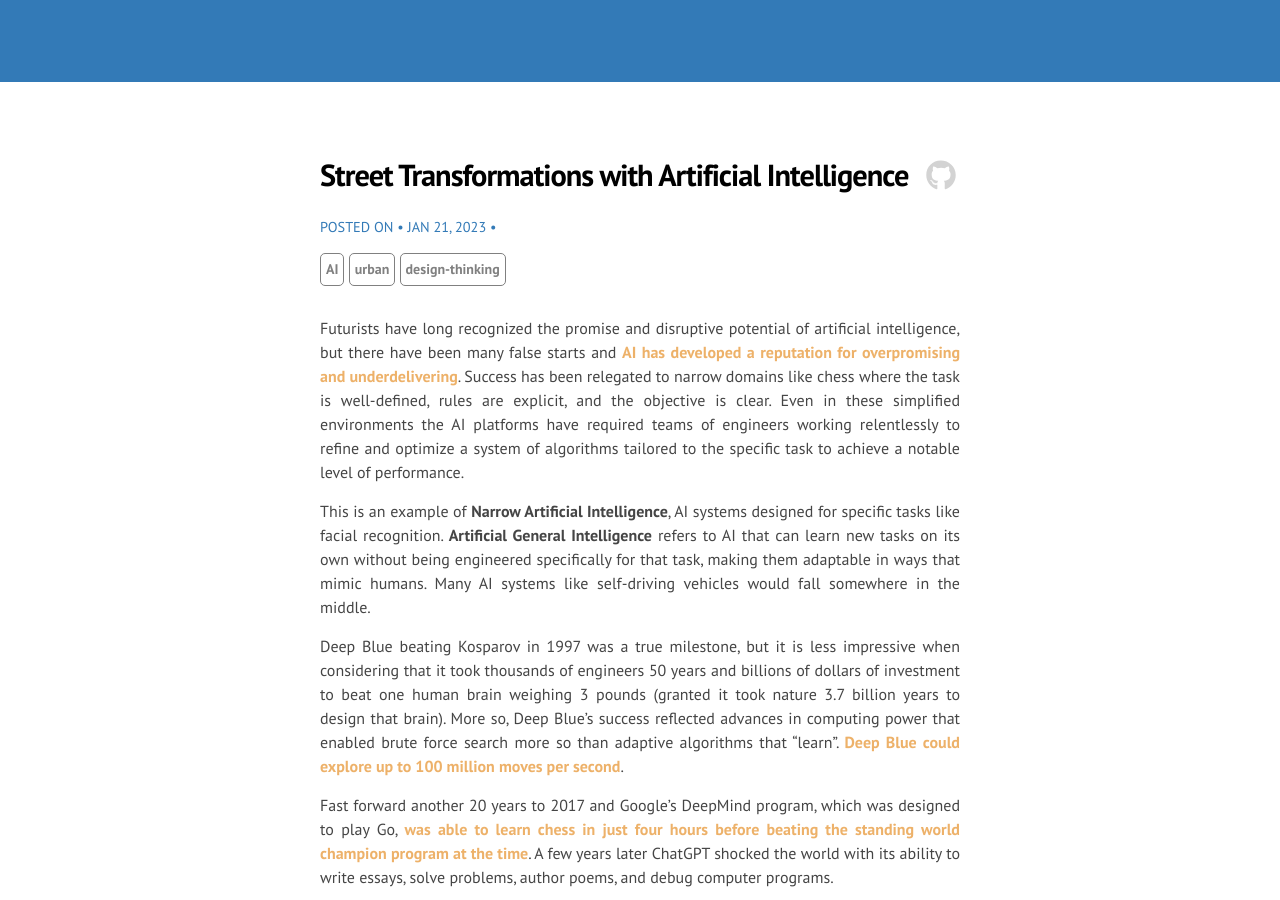
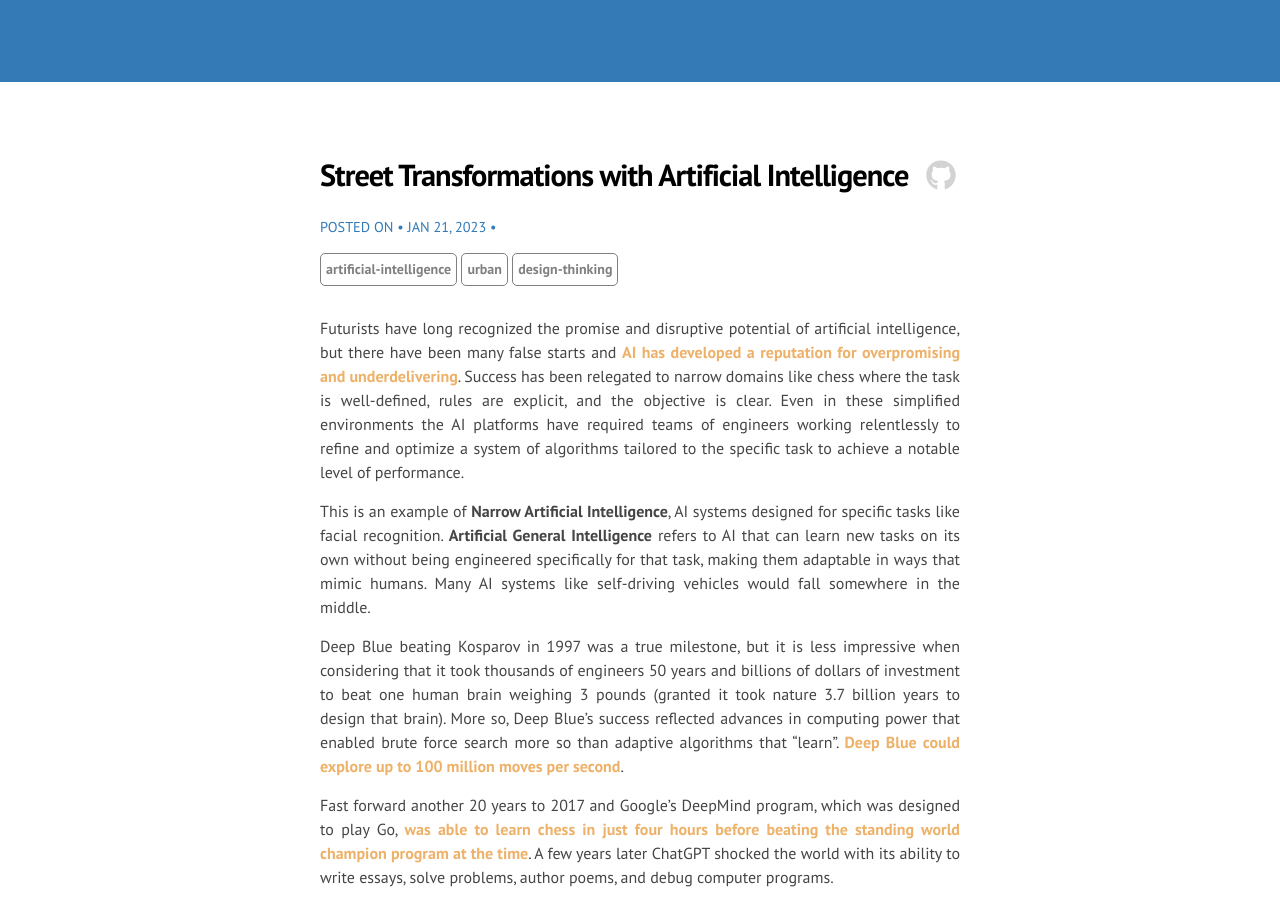
Before and after one commit to DS4PS/ds4ps.github.io, a Jekyll site: the page built from _posts/2023-01-21-ai-for-street-design.md, in a window 1280 px wide and 900 px high, scrolled down 368 px. Built offline with Jekyll 4.4.1, drawn with Linux system fonts in a browser that asks for light colours; nearby versions of some CDN libraries; library files that are not in the unit come from our copies; some of the changed lines change nothing that is shown.

Commit message:
Update 2023-01-21-ai-for-street-design.md

```diff
--- a/_posts/2023-01-21-ai-for-street-design.md
+++ b/_posts/2023-01-21-ai-for-street-design.md
@@ -1,7 +1,7 @@
 ---
 layout: post
 title: Street Transformations with Artificial Intelligence
-tags: [ AI, urban, design-thinking ]
+tags: [ artificial-intelligence, urban, design-thinking ]
 author:
 ---
 
@@ -29,16 +29,16 @@
 
 ---------
 
-![](img/street-transform-04.png)
+![](/img/street-transform-04.png)
 
 ---------
 
-![](img/street-transform-03.png)
+![](street-transform-03.png)
 
 ---------
 
-![](img/street-transform-02.png)
+![]([img/street-transform-02.png](https://raw.githubusercontent.com/DS4PS/ds4ps.github.io/master/_posts/img/street-transform-04.png))
 
 ---------
 
-![](img/street-transform-01.png)
+![](../img/street-transform-01.png)
```
